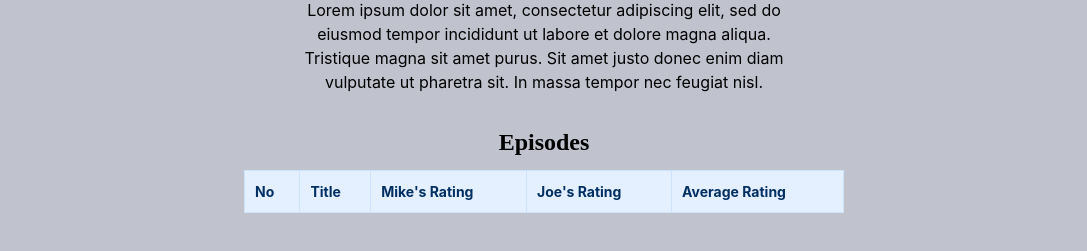
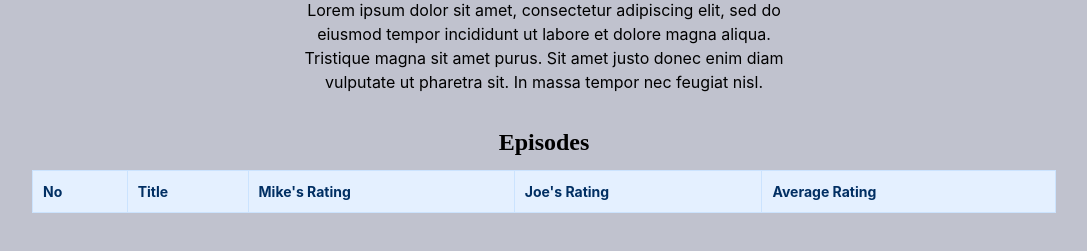
Before and after one commit to cjlm/evilpedia, an Eleventy site: page src/index.md in a window 1280 px wide. Shown: the part 101-352 px from the top of the page, without its empty margins (96-1183 px from the left). Built offline with nearby package versions, Linux system fonts and the light colour scheme; Eleventy itself is replaced by a stand-in of ours; files that its build step writes are made by us from their sources.

Commit message:
change table width

```diff
--- a/src/sass/_base.scss
+++ b/src/sass/_base.scss
@@ -31,7 +31,7 @@ table {
     //border: .5px solid var(--dark-accent);
     font-family: var(--text-font);
     font-size: 14px;
-    width: 600px;
+    width: 80%;
 }
 
 td,
```
